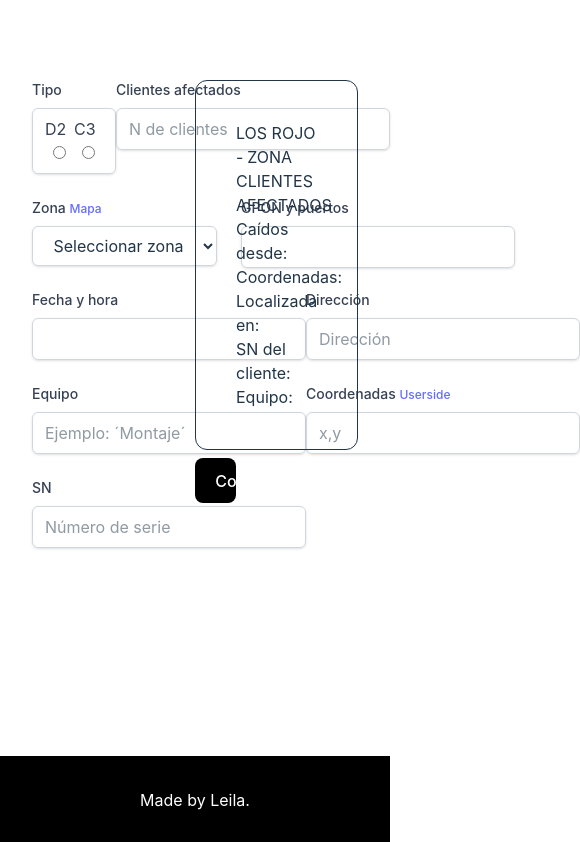
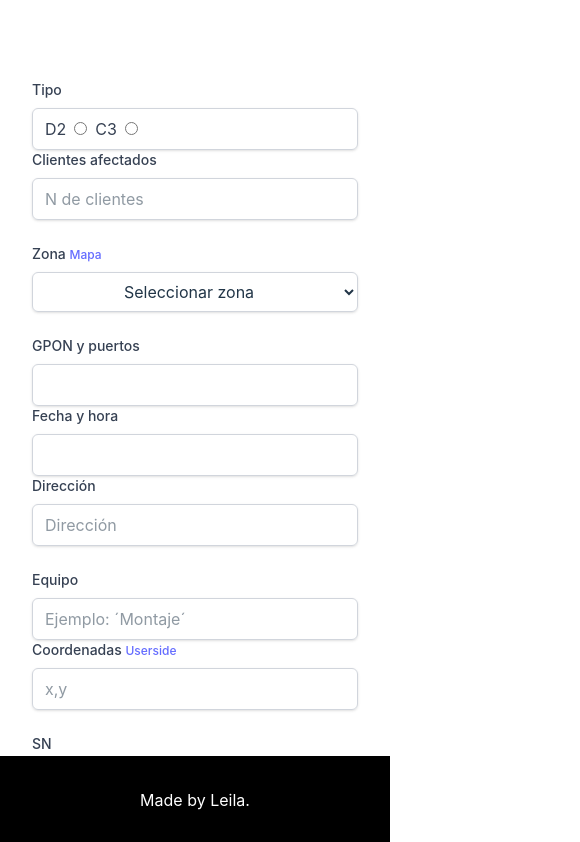
Before and after one commit to leilabb/incident-formatter, a React (Vite) app: page / in a window 390 px wide. Shown: the top 842 px of the page, 580 px wide, since content can reach past the window. Built offline with nearby package versions, Linux system fonts and the light colour scheme.

Commit message:
add responsiveness

```diff
--- a/src/App.jsx
+++ b/src/App.jsx
@@ -27,12 +27,12 @@ export default function App() {
 
   return (
       <div>
-      <div className="max-w-[1280px] mx-auto p-8 my-12">
-        <div className="w-full flex justify-between">
-          <div className="w-1/2">
+      <div className="md:max-w-[1280px] mx-auto p-8 my-12">
+        <div className="w-full md:flex md:flex-row flex flex-col justify-between">
+          <div className="md:w-1/2">
             <Form formData={formData} handleChange={handleChange} />
           </div>
-          <div className="w-1/2">
+          <div className="md:w-1/2">
             <Output formData={formData} />
           </div>
         </div>
--- a/src/Form.jsx
+++ b/src/Form.jsx
@@ -15,8 +15,8 @@ export default function Form({ formData, handleChange }) {
   return (
     <div className="">
       {/*  Tipo & clientes afectados */}
-      <div className="flex mb-6 md:w-full md:gap-6">
-        <div className="flex flex-col w-fit ">
+      <div className="flex flex-col w-full md:flex md:flex-row mb-6 md:w-full md:gap-6">
+        <div className="md:flex md:flex-col w-full md:w-fit ">
           <label className="text-left block text-sm font-medium text-gray-700 mb-2">
             Tipo
           </label>
@@ -30,7 +30,7 @@ export default function Form({ formData, handleChange }) {
               {tipos.map((tipo) => {
                 return (
                   <div>
-                    <span className=" text-gray-700">{tipo}</span>
+                    <span className="text-gray-700">{tipo}</span>
                     <input
                       type="radio"
                       name="type"
@@ -63,14 +63,14 @@ export default function Form({ formData, handleChange }) {
             id="affected"
             min="0"
             placeholder="N de clientes"
-            className="md:w-fit px-3 py-2 border border-gray-300 rounded-md shadow-sm focus:outline-none focus:ring-2 focus:ring-blue-500 focus:border-blue-500"
+            className="md:w-fit w-full px-3 py-2 border border-gray-300 rounded-md shadow-sm focus:outline-none focus:ring-2 focus:ring-blue-500 focus:border-blue-500"
           />
         </div>
 
       </div>
 
       {/*  Zona & GPON */}
-      <div className="flex gap-6 w-full">
+      <div className="md:flex gap-6 w-full">
         <div
           className="mb-6"
           onChange={(event) => {
@@ -89,7 +89,7 @@ export default function Form({ formData, handleChange }) {
           <select
             id="zone"
             name="zone"
-            className="md:w-46 px-4 py-2 border border-gray-300 rounded-md shadow-sm focus:outline-none focus:ring-2 focus:ring-blue-500 focus:border-blue-500"
+            className="md:w-46 w-full px-4 py-2 border border-gray-300 rounded-md shadow-sm focus:outline-none focus:ring-2 focus:ring-blue-500 focus:border-blue-500"
           >
             <option value="" className="text-center">Seleccionar zona</option>
             {zones.map((zone) => {
@@ -119,7 +119,7 @@ export default function Form({ formData, handleChange }) {
       </div>
 
       {/*  Dirección y fecha/hora */}
-      <div className="flex md:w-46 mb-6">
+      <div className="md:flex md:w-46 mb-6">
         <div className="flex flex-col">
           <label className="text-left text-sm font-medium text-gray-700 mb-2">
             Fecha y hora
@@ -155,7 +155,7 @@ export default function Form({ formData, handleChange }) {
       </div>
 
       {/* Equipo y coordenadas */}
-      <div className="mb-6 md:w-46 flex ">
+      <div className="mb-6 md:w-46 md:flex ">
         <div className="flex flex-col">
           <label className="text-left block text-sm font-medium text-gray-700 mb-2">
             Equipo
@@ -169,7 +169,7 @@ export default function Form({ formData, handleChange }) {
               onChange={(event) => {
                 handleChange(event);
               }}
-              className="md:w-46 px-3 py-2 border border-gray-300 rounded-md shadow-sm focus:outline-none focus:ring-2 focus:ring-blue-500 focus:border-blue-500"
+              className="md:w-46 w-full px-3 py-2 border border-gray-300 rounded-md shadow-sm focus:outline-none focus:ring-2 focus:ring-blue-500 focus:border-blue-500"
             />
           </div>
         </div>
@@ -190,18 +190,17 @@ export default function Form({ formData, handleChange }) {
                onChange={(event) => {
                 handleChange(event);
               }}
-              className="px-3 py-2 border border-gray-300 rounded-md shadow-sm focus:outline-none focus:ring-2 focus:ring-blue-500 focus:border-blue-500"
+              className="w-full md:w-50 px-3 py-2 border border-gray-300 rounded-md shadow-sm focus:outline-none focus:ring-2 focus:ring-blue-500 focus:border-blue-500"
             />
           </div>
         </div>
       </div>
 
       {/* <!-- S/N --> */}
-      <div className="mb-6 flex space-x-6">
-        <div className="flex flex-col">
+      <div className="mb-6 flex w-full">
+        <div className="flex flex-col w-full">
           <label
-            for="sn"
-            className="text-left  block text-sm font-medium text-gray-700 mb-2"
+            className="text-left block text-sm font-medium text-gray-700 mb-2"
           >
             SN
           </label>
@@ -213,11 +212,10 @@ export default function Form({ formData, handleChange }) {
             onChange={(event) => {
               handleChange(event);
             }}
-            className="md:w-46 px-3 py-2 border border-gray-300 rounded-md shadow-sm focus:outline-none focus:ring-2 focus:ring-blue-500 focus:border-blue-500"
+            className="md:w-46 w-full px-3 py-2 border border-gray-300 rounded-md shadow-sm focus:outline-none focus:ring-2 focus:ring-blue-500 focus:border-blue-500"
           />
         </div>
       </div>
-
     </div>
   );
 }
--- a/src/Output.jsx
+++ b/src/Output.jsx
@@ -19,7 +19,7 @@ Equipo:${formData.equipo}
 
   return (
     <div className="">
-      <div className="border rounded-xl p-10 ">
+      <div className="border rounded-xl p-10">
         <h2>
           LOS ROJO <span className="font-bold">{formData.type}</span> -
           <span className="font-bold">{formData.gpon} </span>ZONA{" "}
@@ -42,7 +42,7 @@ Equipo:${formData.equipo}
         id="format-btn"
         className={`${
           copied ? "bg-green-600" : "bg-black"
-        } mt-2 w-1/4 text-white font-medium py-3 px-4 rounded-md`}
+        } mt-4 mb-4 md:mt-2 w-full md:w-1/4 text-white font-medium py-3 px-4 rounded-md`}
         onClick={() => !copied && copyNumber()}
       >
         {copied ? "Copiado!" : "Copiar"}
```
